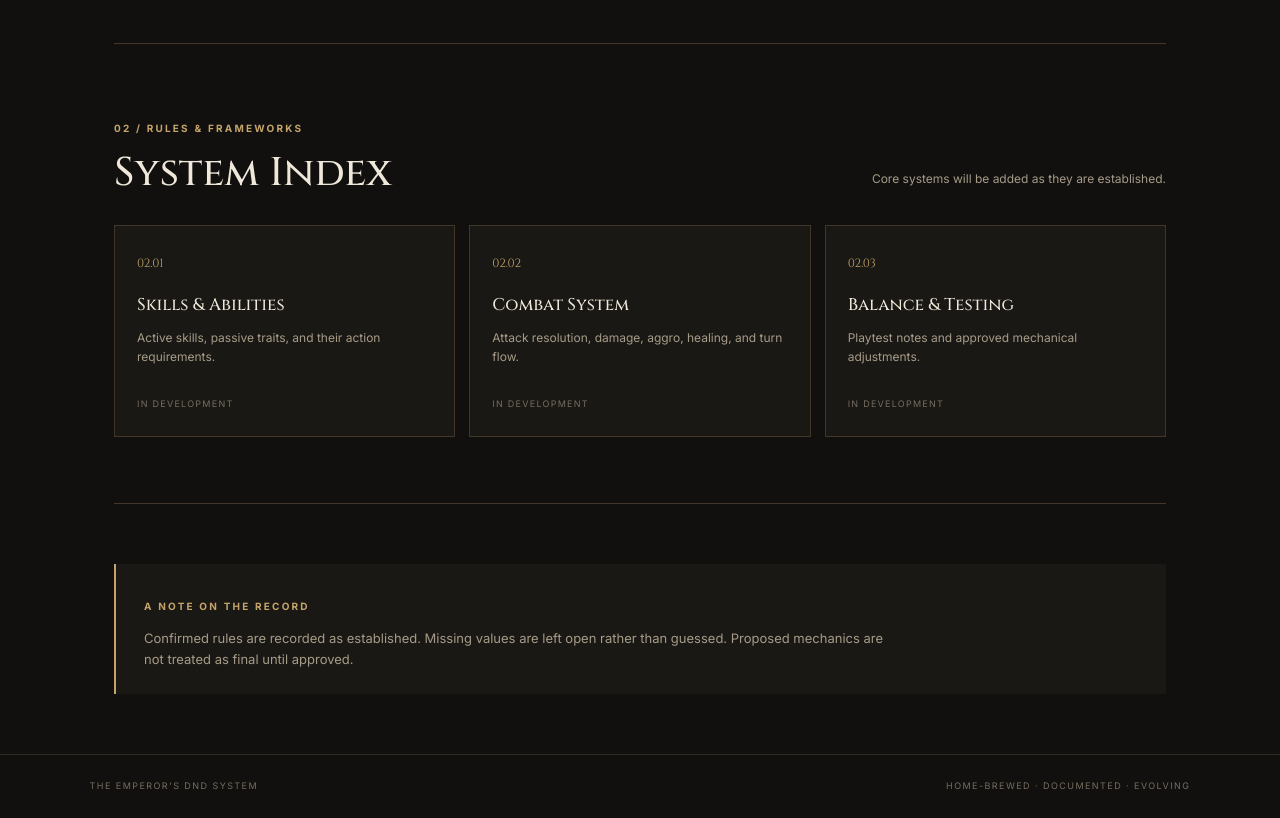
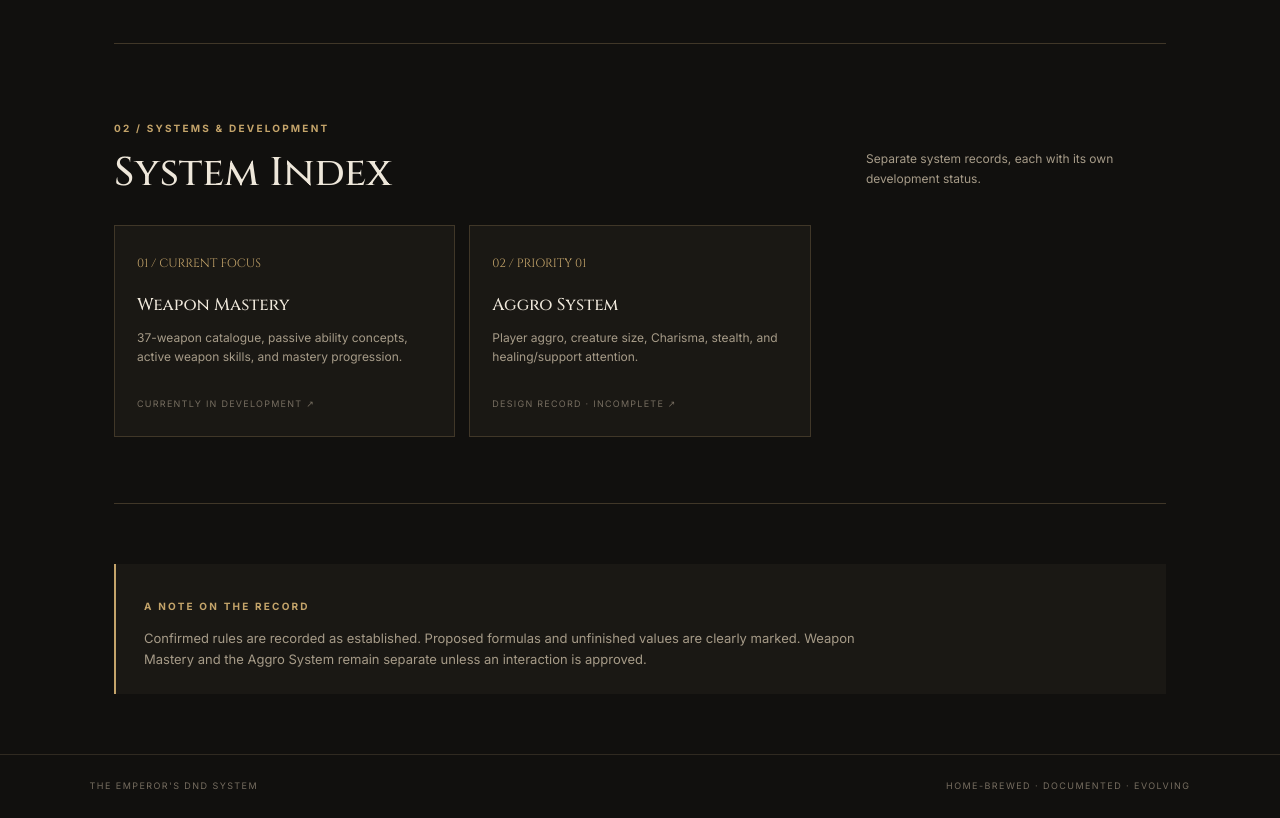
Before and after one commit to NEXMD/THE-EMPERORS-DND-SYSTEM, a plain HTML site: page index.html in a window 1280 px wide. Shown: the part 980-1798 px from the top of the page. Drawn offline with Linux system fonts and the light colour scheme.

Commit message:
Update homepage with Weapon Mastery and Aggro System

```diff
--- a/index.html
+++ b/index.html
@@ -13,7 +13,8 @@
     <nav aria-label="Main navigation">
       <a class="active" href="index.html">Codex</a>
       <a href="#weapons">Weapons</a>
-      <a href="#systems">Systems</a>
+      <a href="Weapon%20Master/index.html">Weapon Mastery</a>
+      <a href="systems/aggro-system.html">Aggro System</a>
       <a href="https://github.com/NEXMD/THE-EMPERORS-DND-SYSTEM">Repository ↗</a>
     </nav>
   </header>
@@ -23,7 +24,7 @@
       <p class="eyebrow">THE ARCHIVE OF A HOME-BREW WORLD</p>
       <h1>THE EMPEROR'S<br><em>DND SYSTEM</em></h1>
       <p class="hero-copy">A living codex of weapons, abilities, combat rules, and the decisions that shape the game.</p>
-      <a class="primary-link" href="#weapons">ENTER THE CODEX <span>→</span></a>
+      <a class="primary-link" href="#systems">ENTER THE CODEX <span>→</span></a>
       <div class="hero-ornament" aria-hidden="true">✦</div>
     </section>
 
@@ -45,19 +46,28 @@
 
     <section class="section-block" id="systems">
       <div class="section-heading">
-        <div><p class="eyebrow">02 / RULES & FRAMEWORKS</p><h2>System Index</h2></div>
-        <p class="section-note">Core systems will be added as they are established.</p>
+        <div><p class="eyebrow">02 / SYSTEMS & DEVELOPMENT</p><h2>System Index</h2></div>
+        <p class="section-note">Separate system records, each with its own development status.</p>
       </div>
-      <div class="system-grid">
-        <article class="system-card"><span>02.01</span><h3>Skills & Abilities</h3><p>Active skills, passive traits, and their action requirements.</p><small>IN DEVELOPMENT</small></article>
-        <article class="system-card"><span>02.02</span><h3>Combat System</h3><p>Attack resolution, damage, aggro, healing, and turn flow.</p><small>IN DEVELOPMENT</small></article>
-        <article class="system-card"><span>02.03</span><h3>Balance & Testing</h3><p>Playtest notes and approved mechanical adjustments.</p><small>IN DEVELOPMENT</small></article>
+      <div class="system-grid two">
+        <a class="system-card system-card-link" href="Weapon%20Master/index.html">
+          <span>01 / CURRENT FOCUS</span>
+          <h3>Weapon Mastery</h3>
+          <p>37-weapon catalogue, passive ability concepts, active weapon skills, and mastery progression.</p>
+          <small>CURRENTLY IN DEVELOPMENT ↗</small>
+        </a>
+        <a class="system-card system-card-link" href="systems/aggro-system.html">
+          <span>02 / PRIORITY 01</span>
+          <h3>Aggro System</h3>
+          <p>Player aggro, creature size, Charisma, stealth, and healing/support attention.</p>
+          <small>DESIGN RECORD · INCOMPLETE ↗</small>
+        </a>
       </div>
     </section>
 
     <section class="archive-note">
       <p class="eyebrow">A NOTE ON THE RECORD</p>
-      <p>Confirmed rules are recorded as established. Missing values are left open rather than guessed. Proposed mechanics are not treated as final until approved.</p>
+      <p>Confirmed rules are recorded as established. Proposed formulas and unfinished values are clearly marked. Weapon Mastery and the Aggro System remain separate unless an interaction is approved.</p>
     </section>
   </main>
 
```
